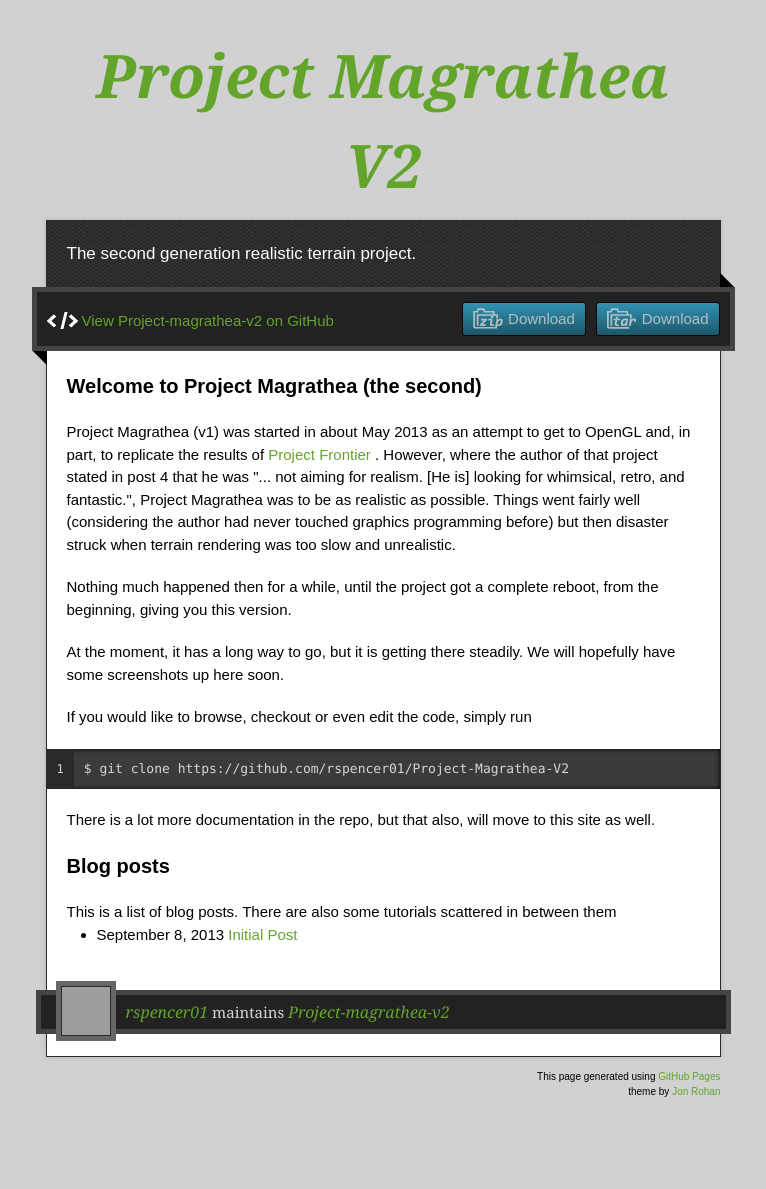
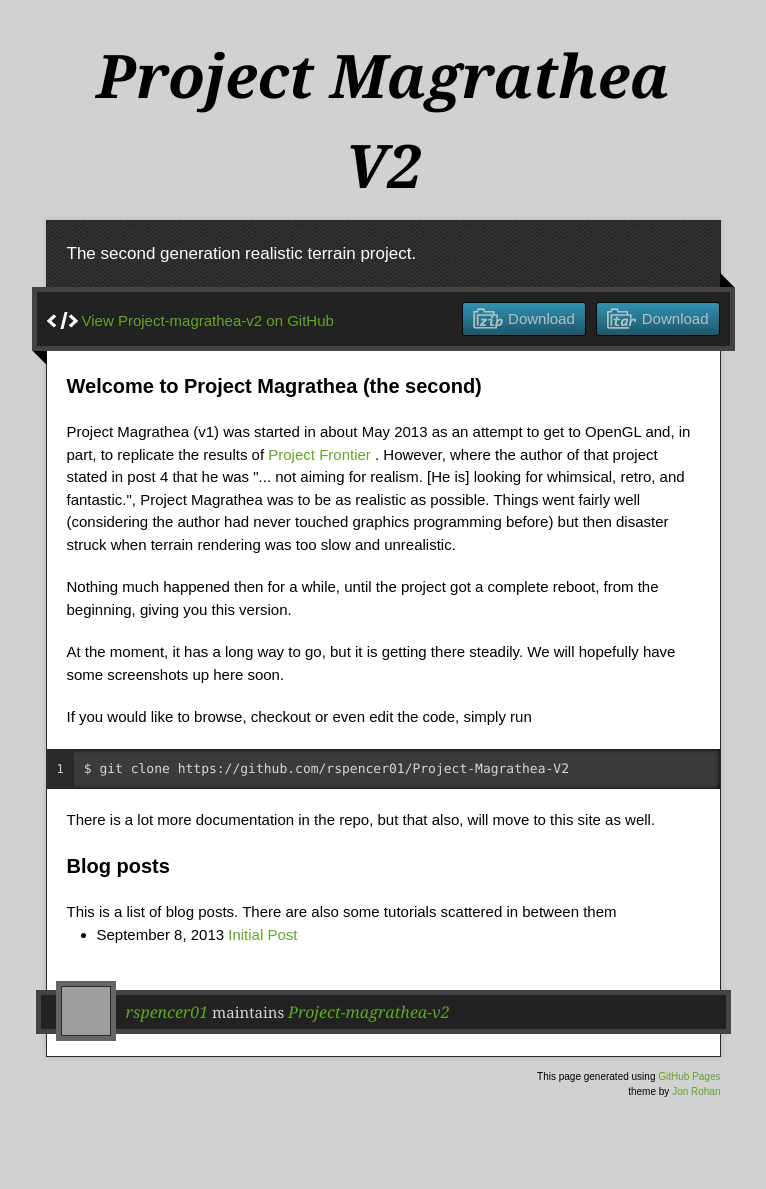
Before and after one commit to rspencer01/Project-Magrathea-V2, a Jekyll site: the page built from index.html, in a window 1280 px wide. Shown: the whole page, without its empty margins (257-1023 px from the left). Built offline with Jekyll 4.4.1, drawn with Linux system fonts in a browser that asks for light colours; nearby versions of some CDN libraries; Markdown is read by kramdown in place of the engine named in the settings; grey boxes are pictures that could not be loaded.

Commit message:
Reversed css order

```diff
--- a/_layouts/layout.html
+++ b/_layouts/layout.html
@@ -23,7 +23,7 @@
 
   <div class="wrapper">
     <header>
-      <h1 class="title"><a href="http://rspencer01.github.io/Project-Magrathea-V2/">Project Magrathea V2</a></h1>
+      <a href="http://rspencer01.github.io/Project-Magrathea-V2/"><h1 class="title">Project Magrathea V2</h1></a>
     </header>
     <div id="container">
       <p class="tagline">The second generation realistic terrain project.</p>
```
